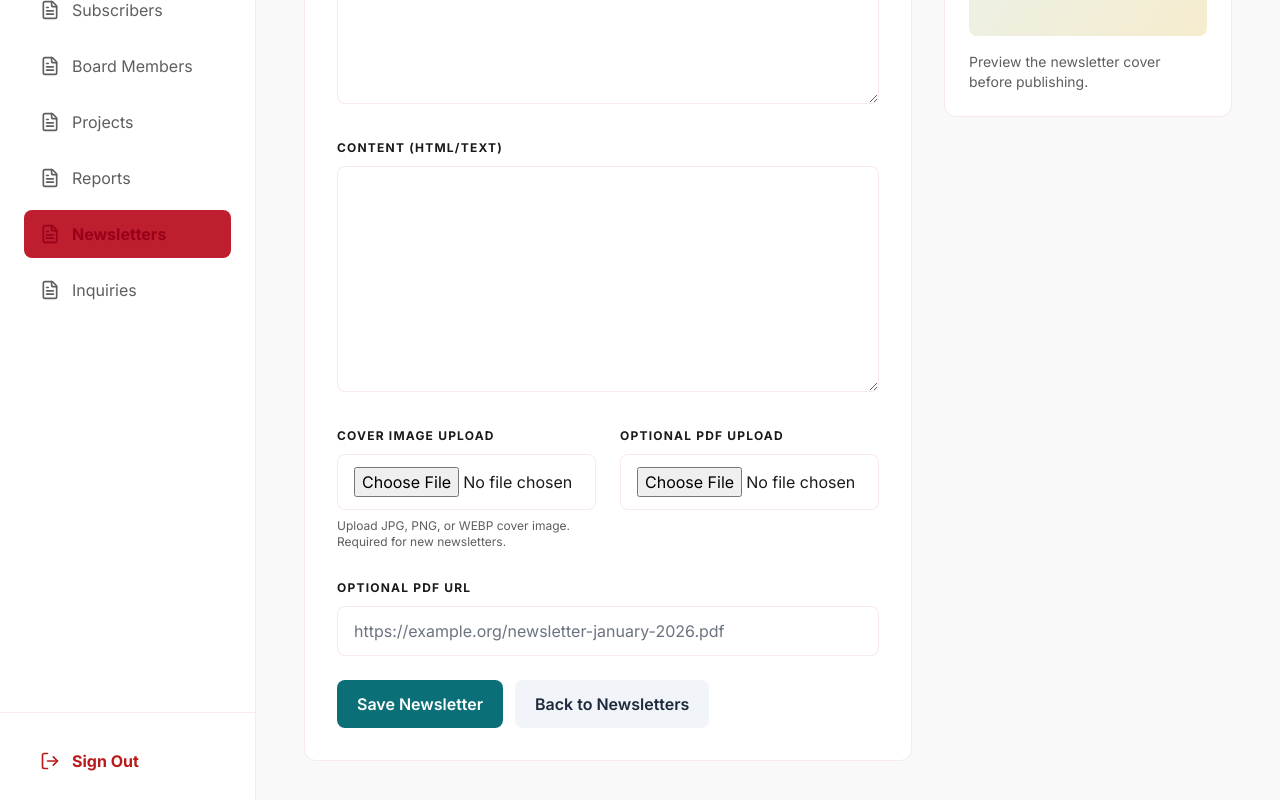
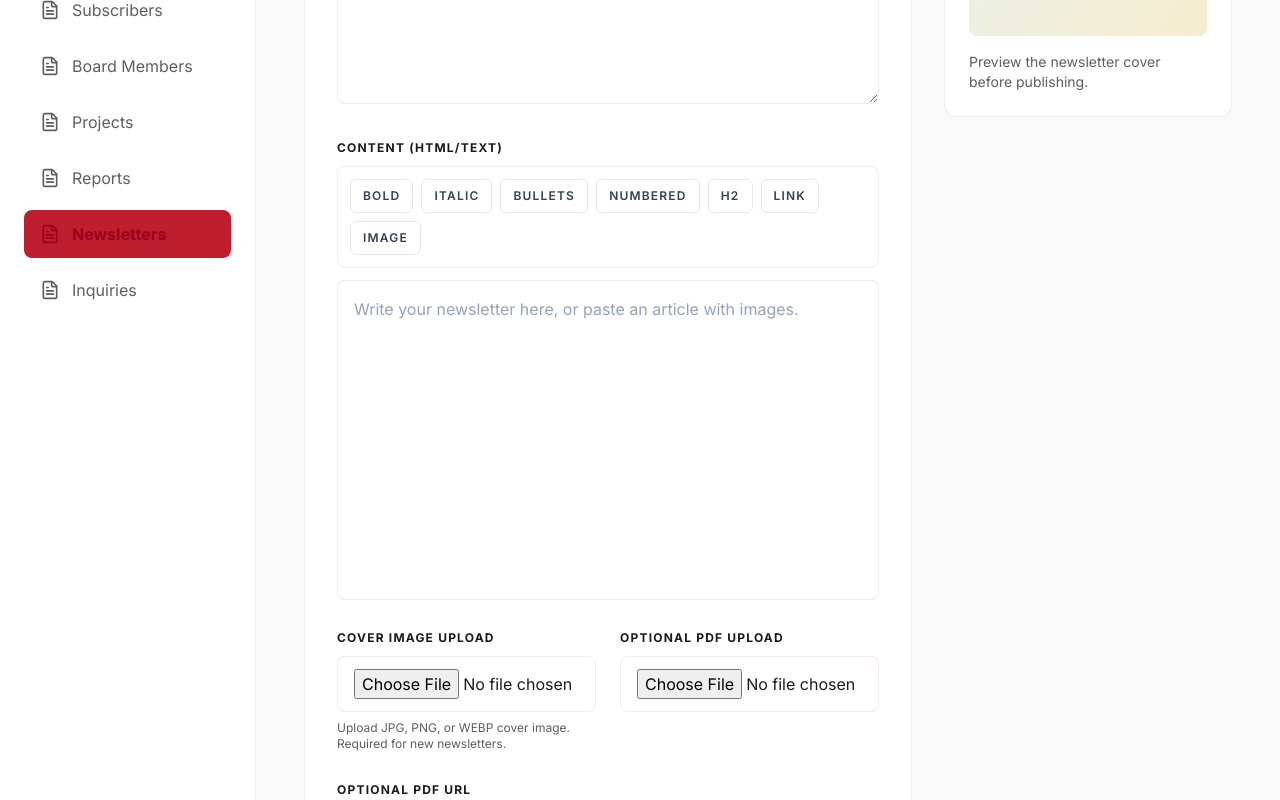
Before and after one commit to amuyif523/Fregenet-international, a Next.js app: page /admin/newsletters/new in a window 1280 px wide. Shown: the part 471-1271 px from the top of the page. Built offline with nearby package versions, Linux system fonts and the light colour scheme; no server answers.

Commit message:
feat(newsletters): add rich text editor

```diff
--- a/app/(admin)/admin/newsletters/_components/NewsletterForm.tsx
+++ b/app/(admin)/admin/newsletters/_components/NewsletterForm.tsx
@@ -4,6 +4,7 @@ import Link from 'next/link';
 import { useActionState, useEffect, useState } from 'react';
 import { useRouter } from 'next/navigation';
 import { upsertNewsletter } from '@/app/actions';
+import RichTextEditor from './RichTextEditor';
 
 type NewsletterFormData = {
   id?: string;
@@ -130,12 +131,11 @@ export default function NewsletterForm({ title, description, initialData, redire
 
           <div className="space-y-2">
             <label className="text-xs font-bold uppercase tracking-widest text-[#1A1A1B]">Content (HTML/Text)</label>
-            <textarea
+            <RichTextEditor
               name="content"
-              rows={10}
               defaultValue={initialData.content}
+              placeholder="Write your newsletter here, or paste an article with images."
               required
-              className="w-full rounded-lg border border-outline-variant/30 bg-white px-4 py-3 font-mono text-sm outline-none focus:border-primary"
             />
           </div>
 
--- /dev/null
+++ b/app/(admin)/admin/newsletters/_components/RichTextEditor.tsx
@@ -0,0 +1,219 @@
+'use client';
+
+import { useEffect, useMemo, useRef, useState } from 'react';
+
+type RichTextEditorProps = {
+  name: string;
+  defaultValue: string;
+  placeholder?: string;
+  required?: boolean;
+};
+
+function insertHtmlAtCursor(html: string): void {
+  if (typeof window === 'undefined') {
+    return;
+  }
+
+  const selection = window.getSelection();
+  if (!selection || selection.rangeCount === 0) {
+    return;
+  }
+
+  const range = selection.getRangeAt(0);
+  range.deleteContents();
+
+  const template = document.createElement('template');
+  template.innerHTML = html;
+  const fragment = template.content;
+  const lastNode = fragment.lastChild;
+
+  range.insertNode(fragment);
+
+  if (lastNode) {
+    const nextRange = document.createRange();
+    nextRange.setStartAfter(lastNode);
+    nextRange.collapse(true);
+    selection.removeAllRanges();
+    selection.addRange(nextRange);
+  }
+}
+
+function insertTextAtCursor(text: string): void {
+  const safeText = text.replace(/&/g, '&amp;').replace(/</g, '&lt;').replace(/>/g, '&gt;');
+  insertHtmlAtCursor(safeText.replace(/\n/g, '<br />'));
+}
+
+function readFileAsDataUrl(file: File): Promise<string> {
+  return new Promise((resolve, reject) => {
+    const reader = new FileReader();
+    reader.onload = () => resolve(typeof reader.result === 'string' ? reader.result : '');
+    reader.onerror = () => reject(new Error('Unable to read pasted image.'));
+    reader.readAsDataURL(file);
+  });
+}
+
+export default function RichTextEditor({ name, defaultValue, placeholder, required }: RichTextEditorProps) {
+  const editorRef = useRef<HTMLDivElement | null>(null);
+  const hiddenInputRef = useRef<HTMLInputElement | null>(null);
+  const imageInputRef = useRef<HTMLInputElement | null>(null);
+  const [html, setHtml] = useState(defaultValue);
+
+  useEffect(() => {
+    setHtml(defaultValue);
+  }, [defaultValue]);
+
+  useEffect(() => {
+    const editor = editorRef.current;
+    if (!editor) {
+      return;
+    }
+
+    if (editor.innerHTML !== html) {
+      editor.innerHTML = html;
+    }
+    if (hiddenInputRef.current) {
+      hiddenInputRef.current.value = html;
+    }
+  }, [html]);
+
+  const placeholderClass = useMemo(
+    () => (html ? '' : 'before:content-[attr(data-placeholder)] before:absolute before:left-4 before:top-4 before:text-slate-400 before:pointer-events-none'),
+    [html]
+  );
+
+  const applyCommand = (command: string, value?: string) => {
+    editorRef.current?.focus();
+    document.execCommand(command, false, value);
+    setHtml(editorRef.current?.innerHTML || '');
+  };
+
+  const handleInput = () => {
+    setHtml(editorRef.current?.innerHTML || '');
+  };
+
+  const insertImageFile = async (file: File) => {
+    if (!file.type.startsWith('image/')) {
+      return;
+    }
+
+    const dataUrl = await readFileAsDataUrl(file);
+    insertHtmlAtCursor(`<img src="${dataUrl}" alt="Inserted image" style="max-width:100%;height:auto;display:block;margin:1rem 0;" />`);
+    setHtml(editorRef.current?.innerHTML || '');
+  };
+
+  const handlePaste = async (event: React.ClipboardEvent<HTMLDivElement>) => {
+    const clipboard = event.clipboardData;
+    const htmlData = clipboard.getData('text/html');
+    const textData = clipboard.getData('text/plain');
+    const files = Array.from(clipboard.files || []);
+
+    if (files.some((file) => file.type.startsWith('image/'))) {
+      event.preventDefault();
+      for (const file of files) {
+        if (!file.type.startsWith('image/')) {
+          continue;
+        }
+
+        const dataUrl = await readFileAsDataUrl(file);
+        insertHtmlAtCursor(`<img src="${dataUrl}" alt="Pasted image" style="max-width:100%;height:auto;display:block;margin:1rem 0;" />`);
+      }
+
+      setHtml(editorRef.current?.innerHTML || '');
+      return;
+    }
+
+    if (htmlData) {
+      event.preventDefault();
+      insertHtmlAtCursor(htmlData);
+      setHtml(editorRef.current?.innerHTML || '');
+      return;
+    }
+
+    if (textData) {
+      event.preventDefault();
+      insertTextAtCursor(textData);
+      setHtml(editorRef.current?.innerHTML || '');
+    }
+  };
+
+  const handleDrop = async (event: React.DragEvent<HTMLDivElement>) => {
+    const files = Array.from(event.dataTransfer.files || []);
+    if (!files.some((file) => file.type.startsWith('image/'))) {
+      return;
+    }
+
+    event.preventDefault();
+    editorRef.current?.focus();
+
+    for (const file of files) {
+      if (!file.type.startsWith('image/')) {
+        continue;
+      }
+
+      const dataUrl = await readFileAsDataUrl(file);
+      insertHtmlAtCursor(`<img src="${dataUrl}" alt="Dropped image" style="max-width:100%;height:auto;display:block;margin:1rem 0;" />`);
+    }
+
+    setHtml(editorRef.current?.innerHTML || '');
+  };
+
+  return (
+    <div className="space-y-3">
+      <div className="flex flex-wrap gap-2 rounded-lg border border-outline-variant/30 bg-white p-3">
+        <button type="button" onClick={() => applyCommand('bold')} className="rounded-md border border-slate-200 px-3 py-2 text-xs font-semibold uppercase tracking-widest text-slate-700 hover:bg-slate-50">
+          Bold
+        </button>
+        <button type="button" onClick={() => applyCommand('italic')} className="rounded-md border border-slate-200 px-3 py-2 text-xs font-semibold uppercase tracking-widest text-slate-700 hover:bg-slate-50">
+          Italic
+        </button>
+        <button type="button" onClick={() => applyCommand('insertUnorderedList')} className="rounded-md border border-slate-200 px-3 py-2 text-xs font-semibold uppercase tracking-widest text-slate-700 hover:bg-slate-50">
+          Bullets
+        </button>
+        <button type="button" onClick={() => applyCommand('insertOrderedList')} className="rounded-md border border-slate-200 px-3 py-2 text-xs font-semibold uppercase tracking-widest text-slate-700 hover:bg-slate-50">
+          Numbered
+        </button>
+        <button type="button" onClick={() => applyCommand('formatBlock', 'h2')} className="rounded-md border border-slate-200 px-3 py-2 text-xs font-semibold uppercase tracking-widest text-slate-700 hover:bg-slate-50">
+          H2
+        </button>
+        <button type="button" onClick={() => applyCommand('createLink', window.prompt('Enter link URL') || '')} className="rounded-md border border-slate-200 px-3 py-2 text-xs font-semibold uppercase tracking-widest text-slate-700 hover:bg-slate-50">
+          Link
+        </button>
+        <button type="button" onClick={() => imageInputRef.current?.click()} className="rounded-md border border-slate-200 px-3 py-2 text-xs font-semibold uppercase tracking-widest text-slate-700 hover:bg-slate-50">
+          Image
+        </button>
+      </div>
+
+      <div
+        ref={editorRef}
+        contentEditable
+        role="textbox"
+        aria-multiline="true"
+        suppressContentEditableWarning
+        data-placeholder={placeholder}
+        className={`relative min-h-[320px] rounded-lg border border-outline-variant/30 bg-white px-4 py-4 outline-none focus:border-primary prose prose-slate max-w-none prose-img:my-4 prose-img:max-w-full ${placeholderClass}`}
+        onInput={handleInput}
+        onPaste={handlePaste}
+        onDrop={handleDrop}
+        onDragOver={(event) => event.preventDefault()}
+      />
+
+      <input ref={hiddenInputRef} type="hidden" name={name} value={html} required={required} />
+      <input
+        ref={imageInputRef}
+        type="file"
+        accept="image/*"
+        className="hidden"
+        onChange={async (event) => {
+          const file = event.target.files?.[0];
+          if (!file) {
+            return;
+          }
+
+          editorRef.current?.focus();
+          await insertImageFile(file);
+          event.target.value = '';
+        }}
+      />
+    </div>
+  );
+}
--- a/next.config.ts
+++ b/next.config.ts
@@ -2,6 +2,12 @@ import type { NextConfig } from "next";
 
 const nextConfig: NextConfig = {
   output: "standalone",
+  // Allow larger Server Action request bodies to support file uploads
+  experimental: {
+    serverActions: {
+      bodySizeLimit: '16mb',
+    },
+  },
 };
 
 export default nextConfig;
```
